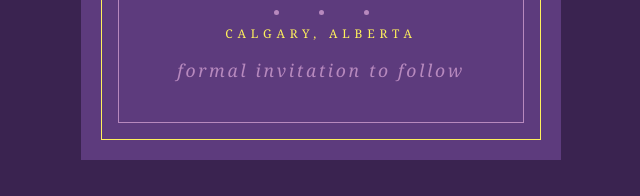
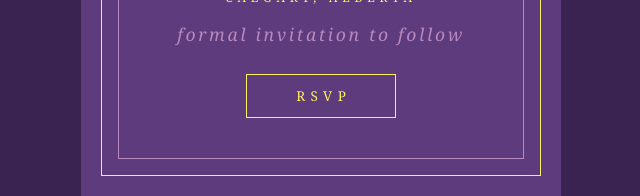
Before and after one commit to nxtman123/wedding-website, a plain HTML site: page index.html in a window 1280 px wide. Shown: the part 630-826 px from the top of the page, without its empty margins (319-959 px from the left). Before the commit the page ends 800 px from the top, so only its background shows below. Drawn offline with Linux system fonts and the light colour scheme.

Commit message:
Add RSVP link

```diff
--- a/index.html
+++ b/index.html
@@ -1,17 +1,20 @@
 <!DOCTYPE html>
 <html lang="en">
   <head>
-  <meta charset="UTF-8">
-  <meta name="viewport" content="width=device-width, initial-scale=1.0">
+    <meta charset="UTF-8" />
+    <meta name="viewport" content="width=device-width, initial-scale=1.0" />
     <title>Kirsten &amp; Kurtis — Save the Date</title>
     <style>
-    *, *::before, *::after {
+      *,
+      *::before,
+      *::after {
         margin: 0;
         padding: 0;
         box-sizing: border-box;
       }
 
-    html, body {
+      html,
+      body {
         height: 100%;
       }
 
@@ -21,7 +24,8 @@
         align-items: center;
         background: #3a2350;
         padding: 1rem;
-      font-family: Georgia, 'Palatino Linotype', Palatino, 'Book Antiqua', serif;
+        font-family: Georgia, "Palatino Linotype", Palatino, "Book Antiqua",
+          serif;
       }
 
       .card {
@@ -159,13 +163,32 @@
         text-align: center;
         font-weight: 400;
       }
+
+      .rsvp {
+        display: inline-block;
+        margin-top: 1.75rem;
+        padding: 0.7rem 2.75rem;
+        border: 1.5px solid #fff15c;
+        color: #fff15c;
+        text-decoration: none;
+        font-size: clamp(0.7rem, 2vw, 0.85rem);
+        letter-spacing: 0.4em;
+        text-transform: uppercase;
+        text-indent: 0.4em;
+        transition: background 0.25s ease, color 0.25s ease;
+      }
+
+      .rsvp:hover,
+      .rsvp:focus {
+        background: #fff15c;
+        color: #5d3b7d;
+      }
     </style>
   </head>
   <body>
     <div class="card">
       <div class="card-border">
         <div class="card-inner">
-
           <p class="save-the-date">Save the Date</p>
 
           <div class="rule"></div>
@@ -179,9 +202,9 @@
           <p class="subtitle">are getting married</p>
 
           <div class="photos">
-          <img src="engagement-1-square-2.jpg" alt="Kirsten and Kurtis">
-          <img src="IMG_4053 (1).jpeg" alt="Kirsten and Kurtis">
-          <img src="IMG_4251 (1).jpeg" alt="Kirsten and Kurtis">
+            <img src="engagement-1-square-2.jpg" alt="Kirsten and Kurtis" />
+            <img src="IMG_4053 (1).jpeg" alt="Kirsten and Kurtis" />
+            <img src="IMG_4251 (1).jpeg" alt="Kirsten and Kurtis" />
           </div>
 
           <div class="rule"></div>
@@ -200,6 +223,11 @@
 
           <p class="footer-text">formal invitation to follow</p>
 
+          <a
+            class="rsvp"
+            href="https://docs.google.com/forms/d/e/1FAIpQLSeOJAgiZU86zdG4KEY7oUWUQWHL9grkpslfSRjH2tCXKz8tUw/viewform?usp=publish-editor"
+            >RSVP</a
+          >
         </div>
       </div>
     </div>
```
Lines whose indentation alone changed are shown as unchanged.
